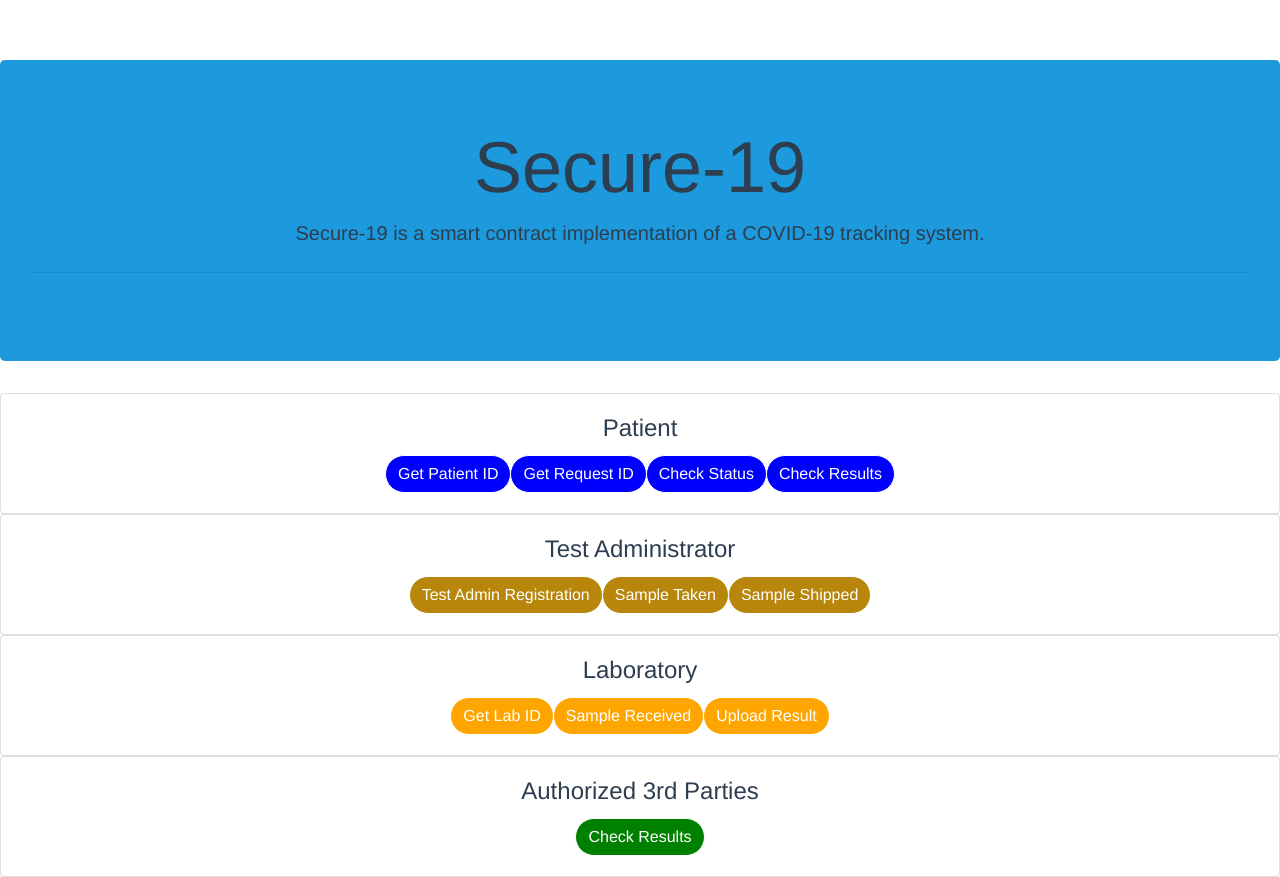
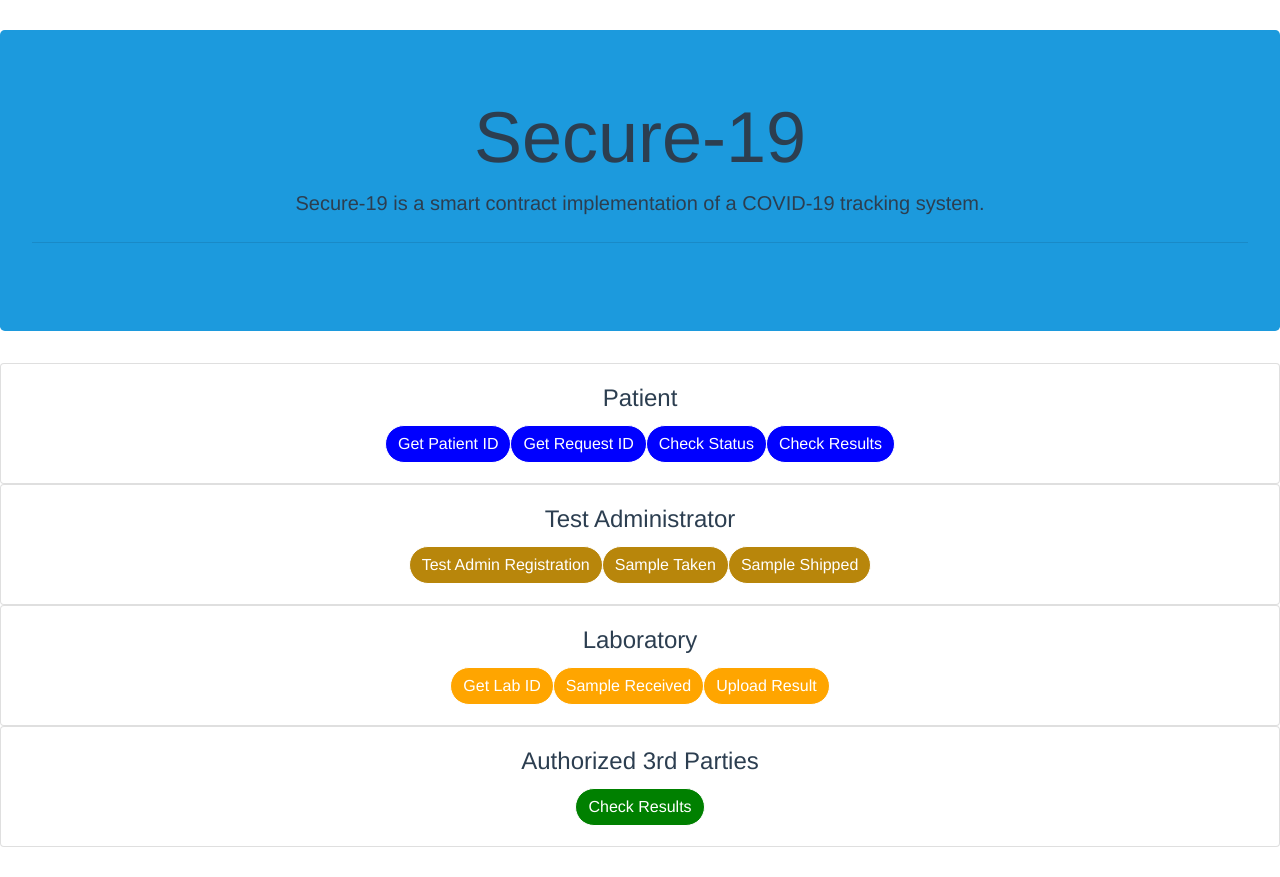
Before and after one commit to louismot/Secure-19, a Vue app in the folder Secure19-Dapp/secure19-app/: page / in a window 1280 px wide. After the commit the page ends 847 px from the top, so only its background shows below. Built offline with nearby package versions, Linux system fonts and the light colour scheme.

Commit message:
forgot to include this file in last commit

```diff
--- a/Secure19-Dapp/secure19-app/src/App.vue
+++ b/Secure19-Dapp/secure19-app/src/App.vue
@@ -25,6 +25,6 @@ export default {
   -moz-osx-font-smoothing: grayscale;
   text-align: center;
   color: #2c3e50;
-  margin-top: 60px;
+  margin-top: 30px;
 }
 </style>
```
